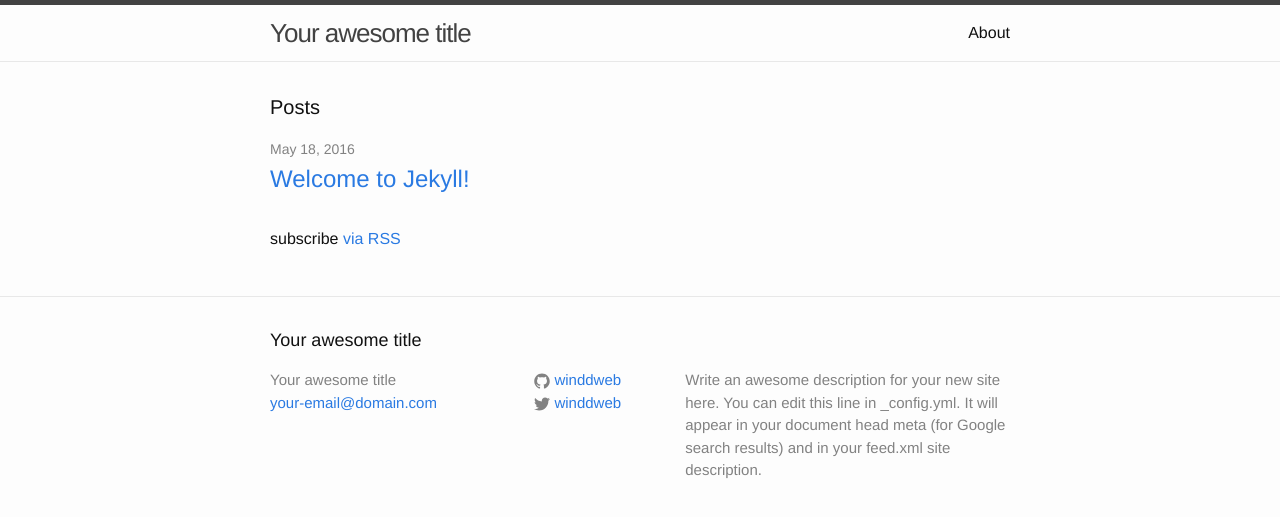
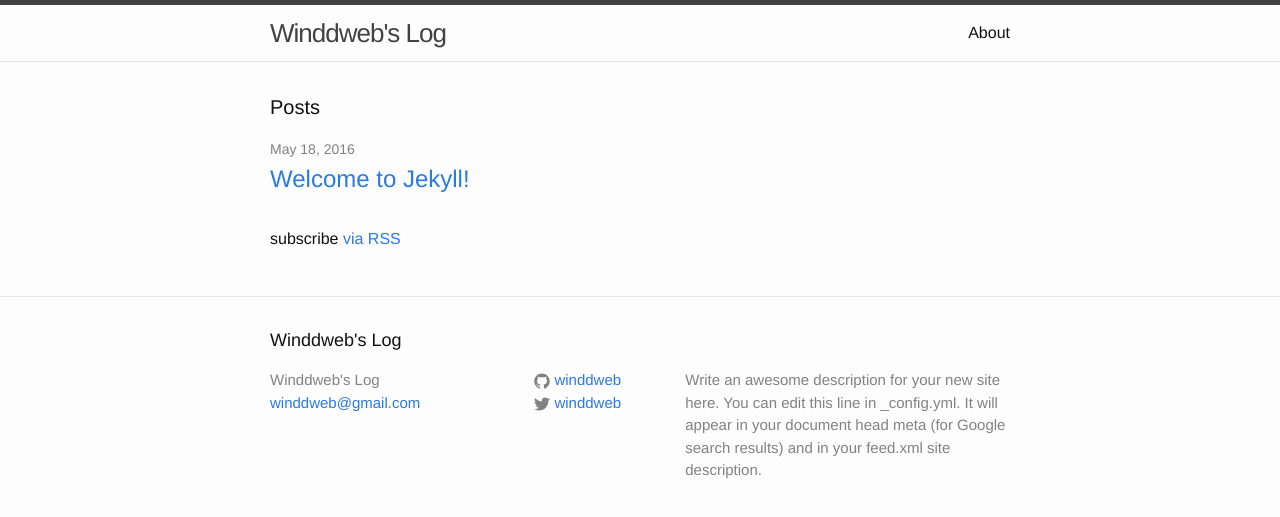
Before and after one commit to winddweb/blog, a Jekyll site: the page built from index.html, in a window 1280 px wide. Shown: the top 517 px of the page. Built offline with Jekyll 4.4.1, drawn with Linux system fonts in a browser that asks for light colours.

Commit message:
update Blog Settings

```diff
--- a/_config.yml
+++ b/_config.yml
@@ -6,8 +6,8 @@
 # 'jekyll serve'. If you change this file, please restart the server process.
 
 # Site settings
-title: Your awesome title
-email: your-email@domain.com
+title: Winddweb's Log
+email: winddweb@gmail.com
 description: > # this means to ignore newlines until "baseurl:"
   Write an awesome description for your new site here. You can edit this
   line in _config.yml. It will appear in your document head meta (for
```
